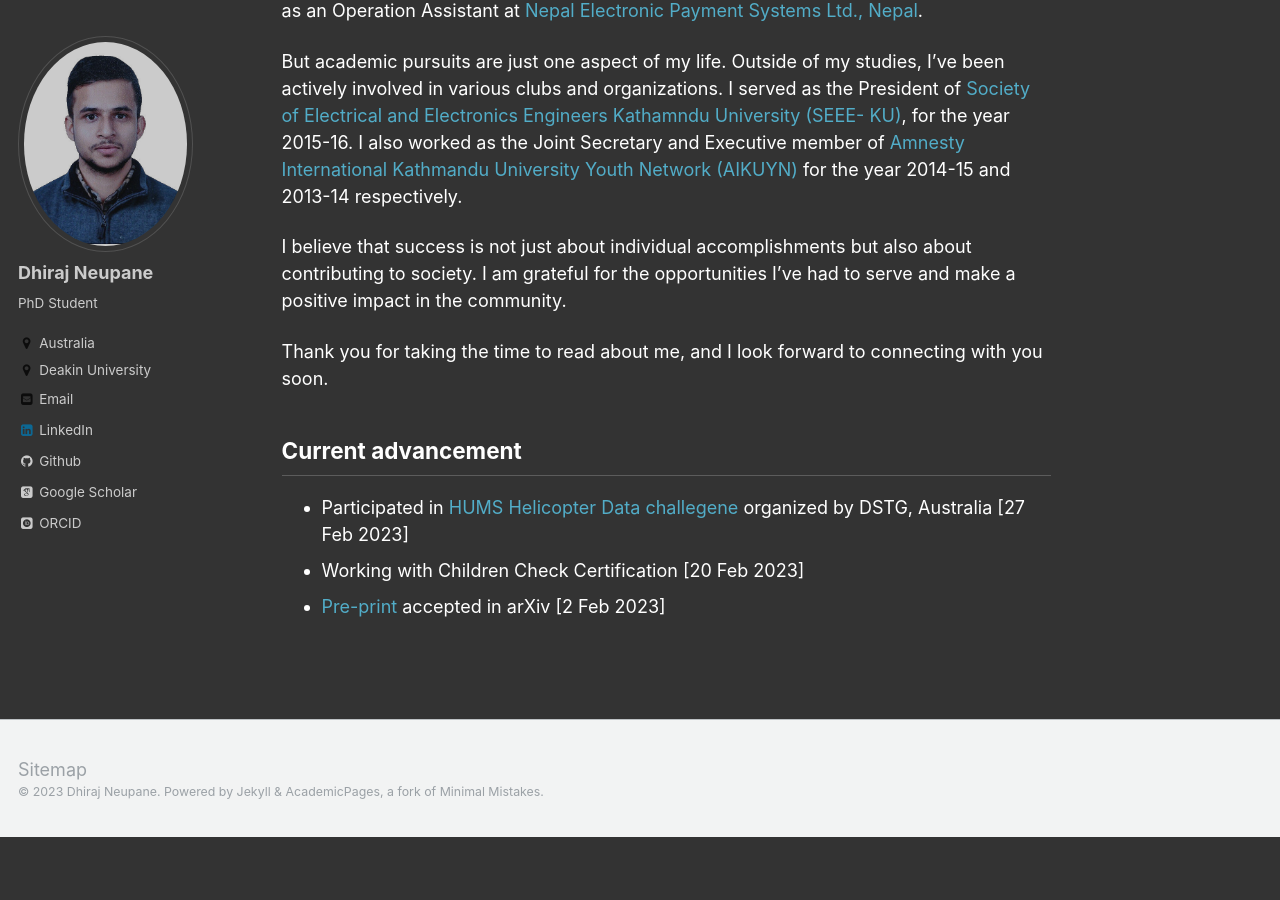
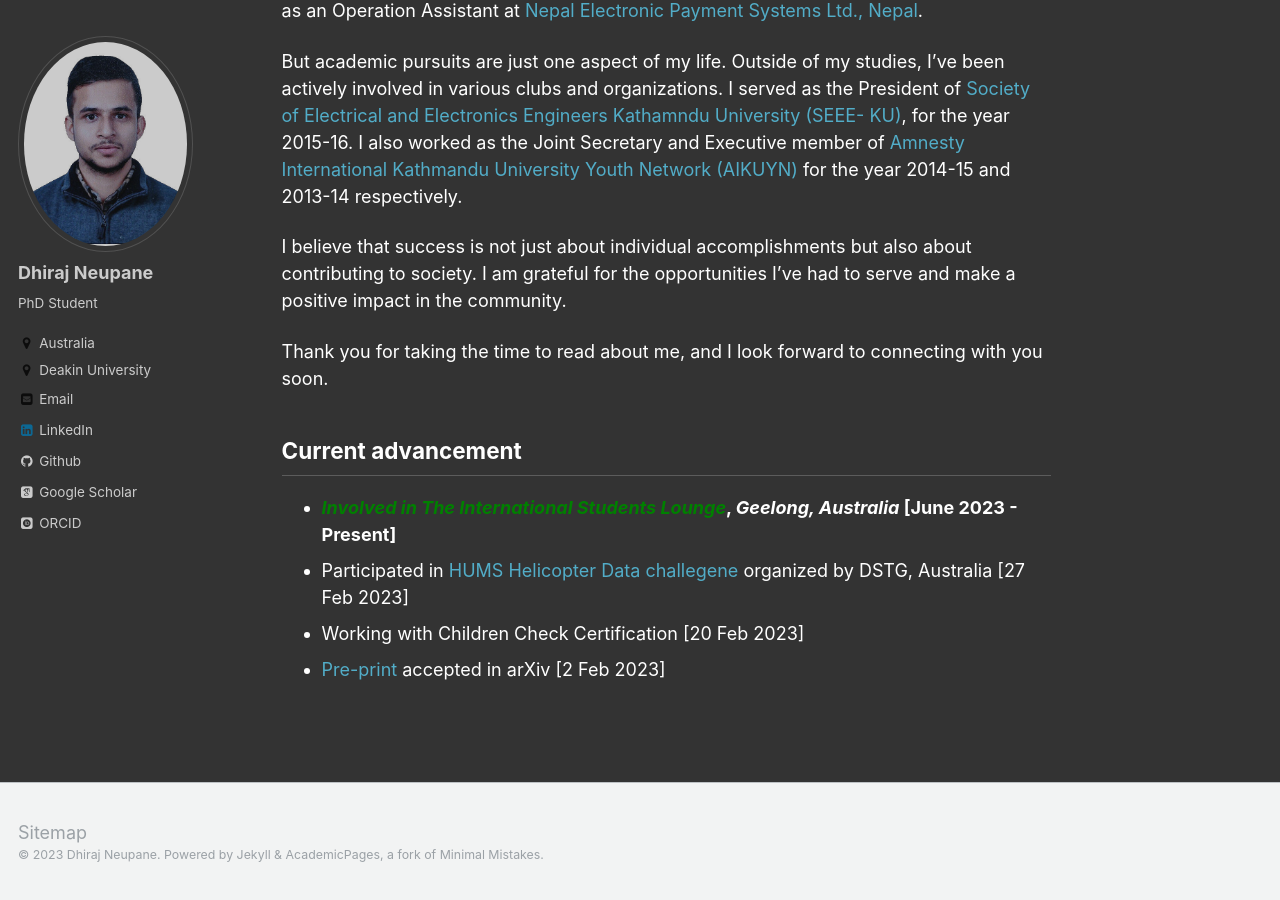
Before and after one commit to dhirajneupane/academicPortfolio, a Jekyll site: the page built from _pages/about.md, in a window 1280 px wide and 900 px high, scrolled down 773 px. Built offline with Jekyll 4.4.1, drawn with Linux system fonts in a browser that asks for light colours; some web fonts are replaced; before the commit the page ends 1610 px from its top, so only the background shows below that.

Commit message:
Update about.md

```diff
--- a/_pages/about.md
+++ b/_pages/about.md
@@ -26,6 +26,7 @@ I believe that success is not just about individual accomplishments but also abo
 Thank you for taking the time to read about me, and I look forward to connecting with you soon.
 
 ## Current advancement
+* <b>[<span style="color:green">*Involved in The International Students Lounge*</span>](https://www.facebook.com/photo/?fbid=131124969984922&set=pcb.131125976651488){:target="_blank"}, _Geelong, Australia_ [June 2023 - Present] </b>
 * Participated in [HUMS Helicopter Data challegene](https://humsconference.com.au/HUMS2023datachallenge/){:target="_blank"} organized by DSTG, Australia [27 Feb 2023]
 * Working with Children Check Certification [20 Feb 2023]
 * [Pre-print](https://arxiv.org/abs/2302.00837v1) accepted in arXiv [2 Feb 2023]
```
